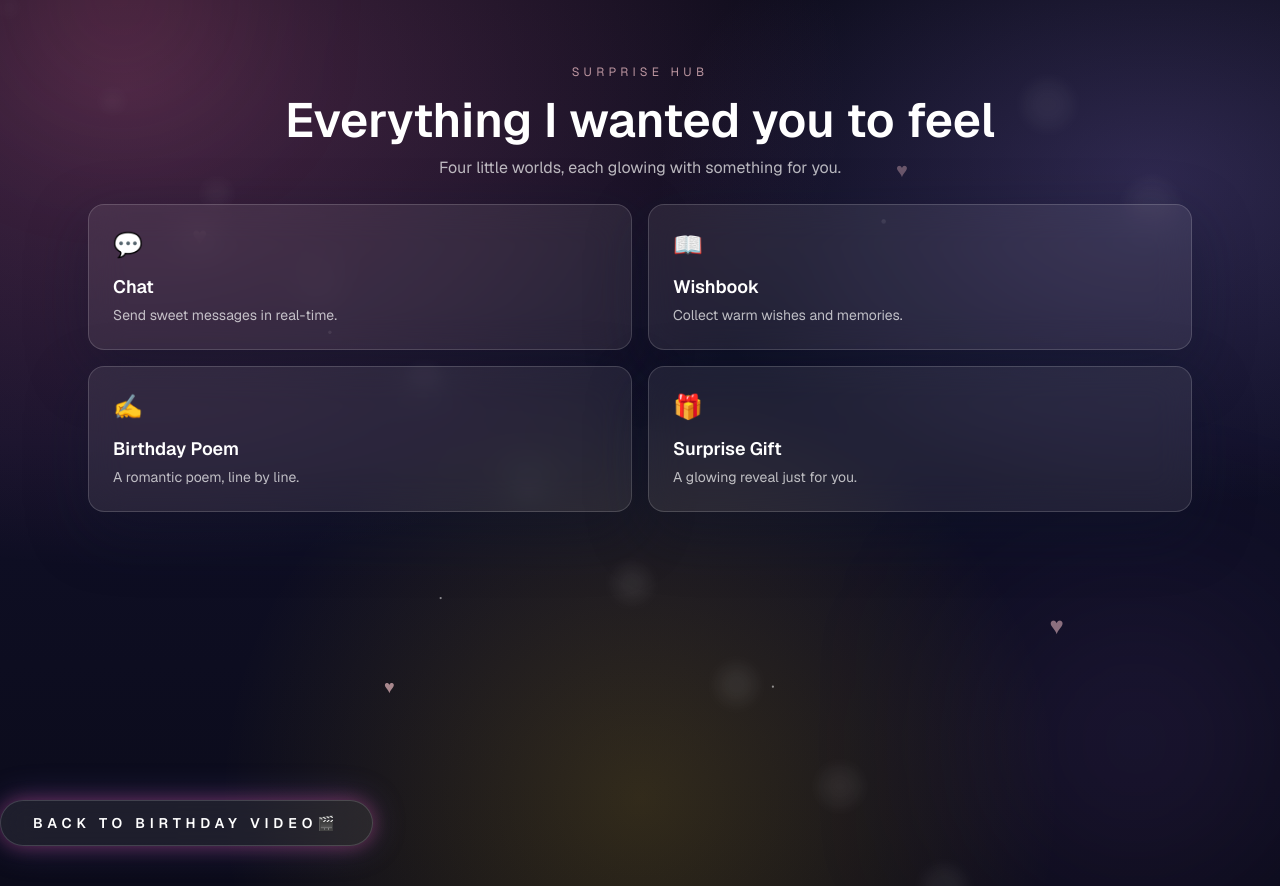
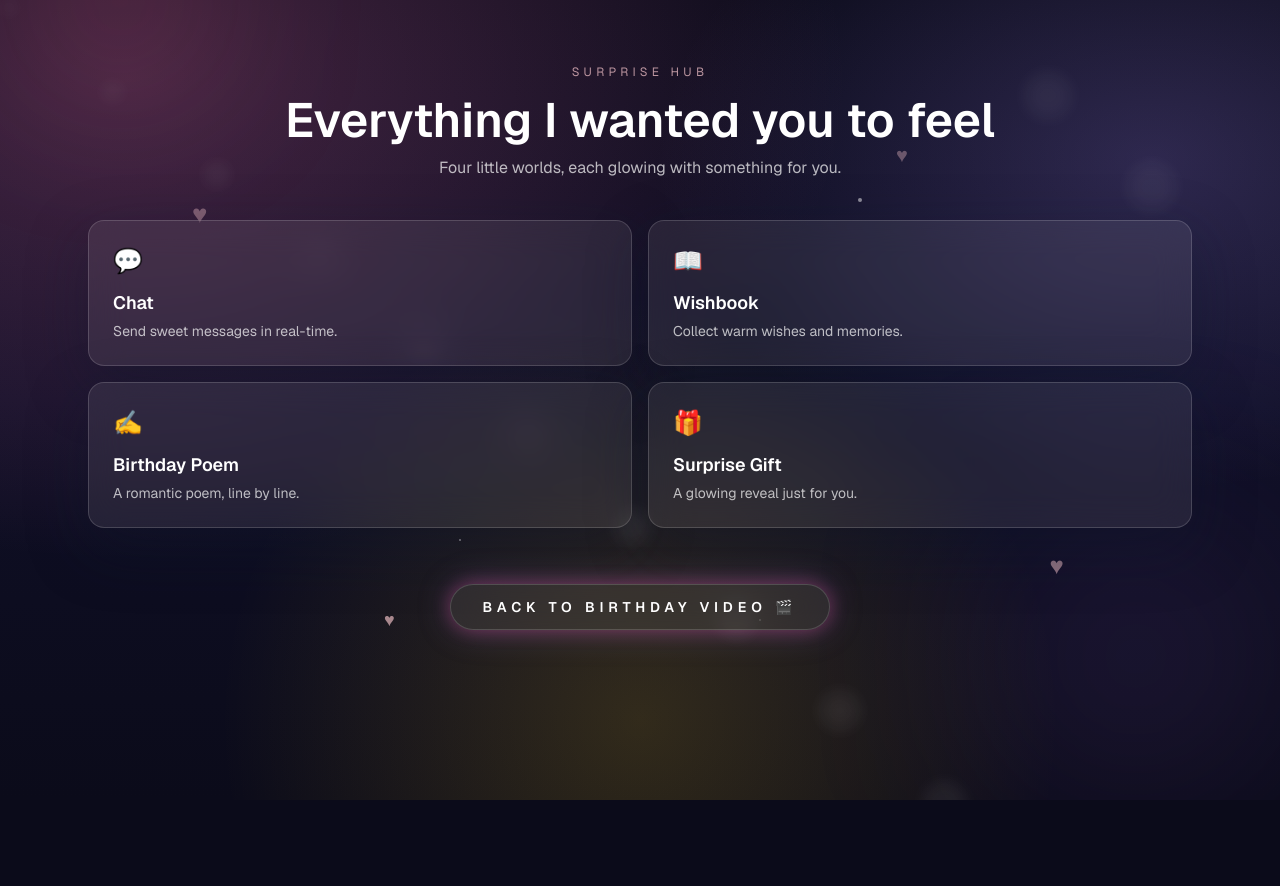
Before and after one commit to harsh23bai/gf-birthday, a Next.js app: page /dashboard in a window 1280 px wide. After the commit the page ends 800 px from the top, so only its background shows below. Built offline with nearby package versions, Linux system fonts and the light colour scheme; sample sign-in values are in the browser's storage.

Commit message:
updated dashboard logic

```diff
--- a/app/dashboard/page.tsx
+++ b/app/dashboard/page.tsx
@@ -59,7 +59,7 @@ export default function DashboardPage() {
         <motion.div
           initial={{ opacity: 0, y: 12 }}
           animate={{ opacity: 1, y: 0 }}
-          className="mb-6 text-center"
+          className="mb-10 text-center"
         >
           <p className="text-xs uppercase tracking-[0.35em] text-rose-200/70">
             Surprise Hub
@@ -73,7 +73,6 @@ export default function DashboardPage() {
             Four little worlds, each glowing with something for you.
           </p>
         </motion.div>
-
 
         {/* PANELS GRID */}
         <div
@@ -124,6 +123,14 @@ export default function DashboardPage() {
           )}
         </div>
 
+        {/* BACK TO TRAILER BUTTON — CENTERED */}
+        <div className="mt-14 flex justify-center sticky bottom-6">
+          <GlowButton
+            label="Back to Birthday Video 🎬"
+            onClick={() => router.push("/trailer")}
+          />
+        </div>
+
         {/* MODALS */}
         <Modal
           open={activePanel === "chat"}
@@ -157,13 +164,6 @@ export default function DashboardPage() {
           <SurprisePanel className="bg-transparent px-0 py-0" />
         </Modal>
       </div>
-        {/* BACK TO TRAILER BUTTON */}
-        <div className="mb-10 flex justify-center md:justify-start">
-          <GlowButton
-            label="Back to Birthday Video🎬"
-            onClick={() => router.push("/trailer")}
-          />
-        </div>
     </div>
   );
 }
```
